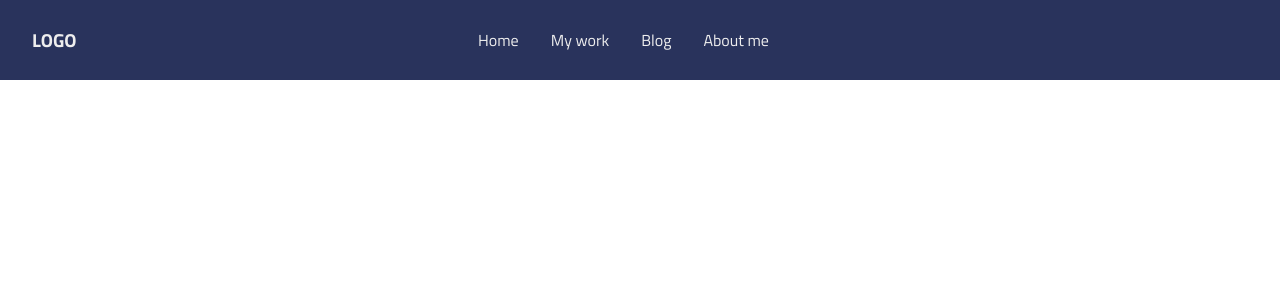
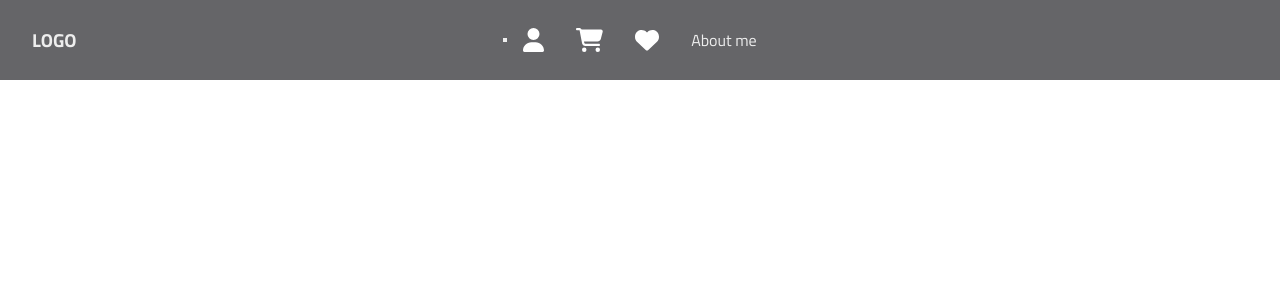
Before and after one commit to Theguishe/Mar-de-hilos, a React (Create React App) app in the folder app/views/clients/: page / in a window 1280 px wide. Shown: the top 300 px of the page. Built offline with nearby package versions, Linux system fonts and the light colour scheme.

Commit message:
Avance navbar

```diff
--- a/app/views/clients/package.json
+++ b/app/views/clients/package.json
@@ -3,6 +3,10 @@
   "version": "0.1.0",
   "private": true,
   "dependencies": {
+    "@fortawesome/fontawesome-svg-core": "^6.4.0",
+    "@fortawesome/free-regular-svg-icons": "^6.4.0",
+    "@fortawesome/free-solid-svg-icons": "^6.4.0",
+    "@fortawesome/react-fontawesome": "^0.2.0",
     "@testing-library/jest-dom": "^5.16.5",
     "@testing-library/react": "^13.4.0",
     "@testing-library/user-event": "^13.5.0",
--- a/app/views/clients/src/Components/navbar.jsx
+++ b/app/views/clients/src/Components/navbar.jsx
@@ -1,10 +1,30 @@
 import { useRef } from "react";
-import { FaBars, FaTimes } from "react-icons/fa";
+import { FaBars, FaShopify, FaTimes } from "react-icons/fa";
+import { FontAwesomeIcon } from "@fortawesome/react-fontawesome";
+import { faCartShopping, faUser, faHeart } from "@fortawesome/free-solid-svg-icons"
 import "../Styles/main.css";
 
+import React, { useState } from 'react';
 
+function SearchBar() {
+	const [Buscar, setBuscar] = useState('');
+
+	const handleSearchChange = (event) => {
+		setBuscar(event.target.value);
+	};
+
+	return (
+		<input
+			type="text"
+			placeholder="Search"
+			value={Buscar}
+			onChange={handleSearchChange}
+		/>
+	);
+}
 function Navbar() {
 	const navRef = useRef();
+	const [Buscar, setBuscar] = useState("");
 
 	const showNavbar = () => {
 		navRef.current.classList.toggle(
@@ -16,9 +36,12 @@ function Navbar() {
 		<header>
 			<h3>LOGO</h3>
 			<nav ref={navRef}>
-				<a href="/#">Home</a>
-				<a href="/#">My work</a>
-				<a href="/#">Blog</a>
+				<button>
+
+				</button>
+				<a href="/#"><FontAwesomeIcon icon={faUser} size="xl" style={{ color: "#ffffff", }} /></a>
+				<a href="/#"><FontAwesomeIcon icon={faCartShopping} size="xl" style={{ color: "#ffffff", }} /></a>
+				<a href="/#"><FontAwesomeIcon icon={faHeart} size="xl" style={{ color: "#ffffff", }} /></a>
 				<a href="/#">About me</a>
 				<button
 					className="nav-btn nav-close-btn"
@@ -29,7 +52,6 @@ function Navbar() {
 			<button
 				className="nav-btn"
 				onClick={showNavbar}>
-				<FaBars />
 			</button>
 		</header>
 	);
--- a/app/views/clients/src/Styles/main.css
+++ b/app/views/clients/src/Styles/main.css
@@ -8,7 +8,7 @@
 }
 
 :root {
-	--mainColor: #29335c;
+	--mainColor: #656568;
 	--mainColorLight: #5767aa;
 	--secondaryColor: #db2b39;
 	--textColor: #eee;
```
Also changed, not shown: 1 other file (tests, documents, lock files or other folders).
